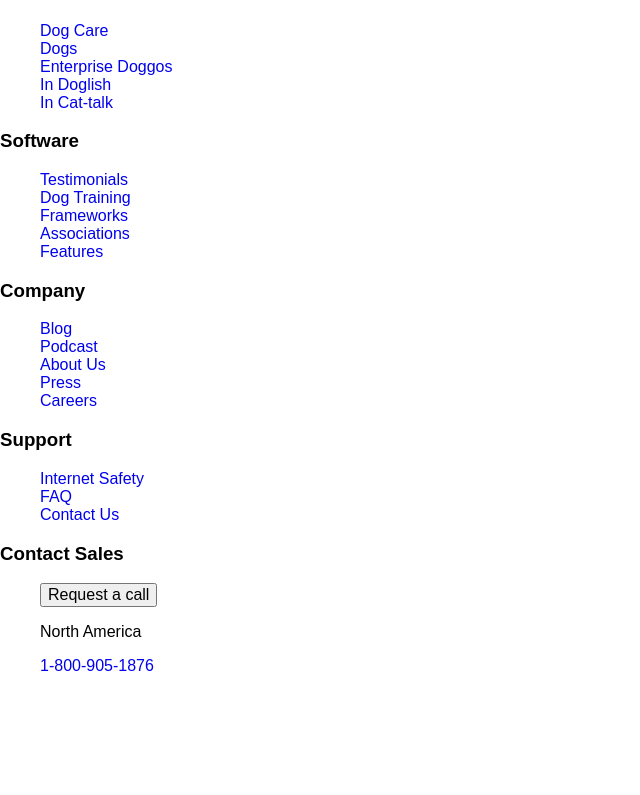
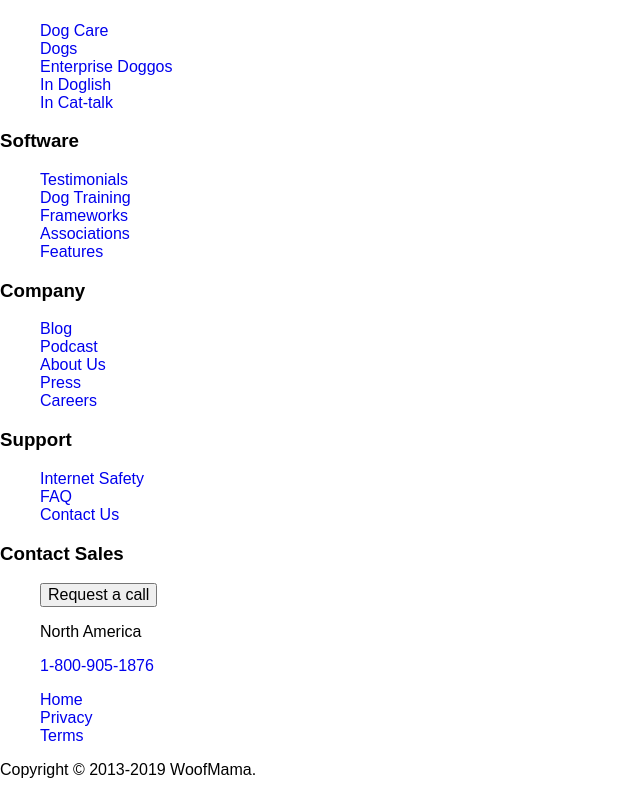
Before and after one commit to caropi/dog-daycare, a React (Create React App) app: page / in a window 1280 px wide. Shown: the part 1131-1926 px from the top of the page, without its empty margins (0-640 px from the left). Before the commit the page ends 1822 px from the top, so only its background shows below. Built offline with nearby package versions, Linux system fonts and the light colour scheme; a web font is replaced by a local one.

Commit message:
Adding copyright to footer

```diff
--- a/src/components/Footer.js
+++ b/src/components/Footer.js
@@ -1,9 +1,11 @@
 import React from 'react';
-import FooterColumns from './FooterColumns'
+import FooterColumns from './FooterColumns';
+import Copyright from './Copyright';
 const Footer = () => {
     return (
       <footer>
           <FooterColumns/>
+          <Copyright/>
       </footer>
     );
 }
```
